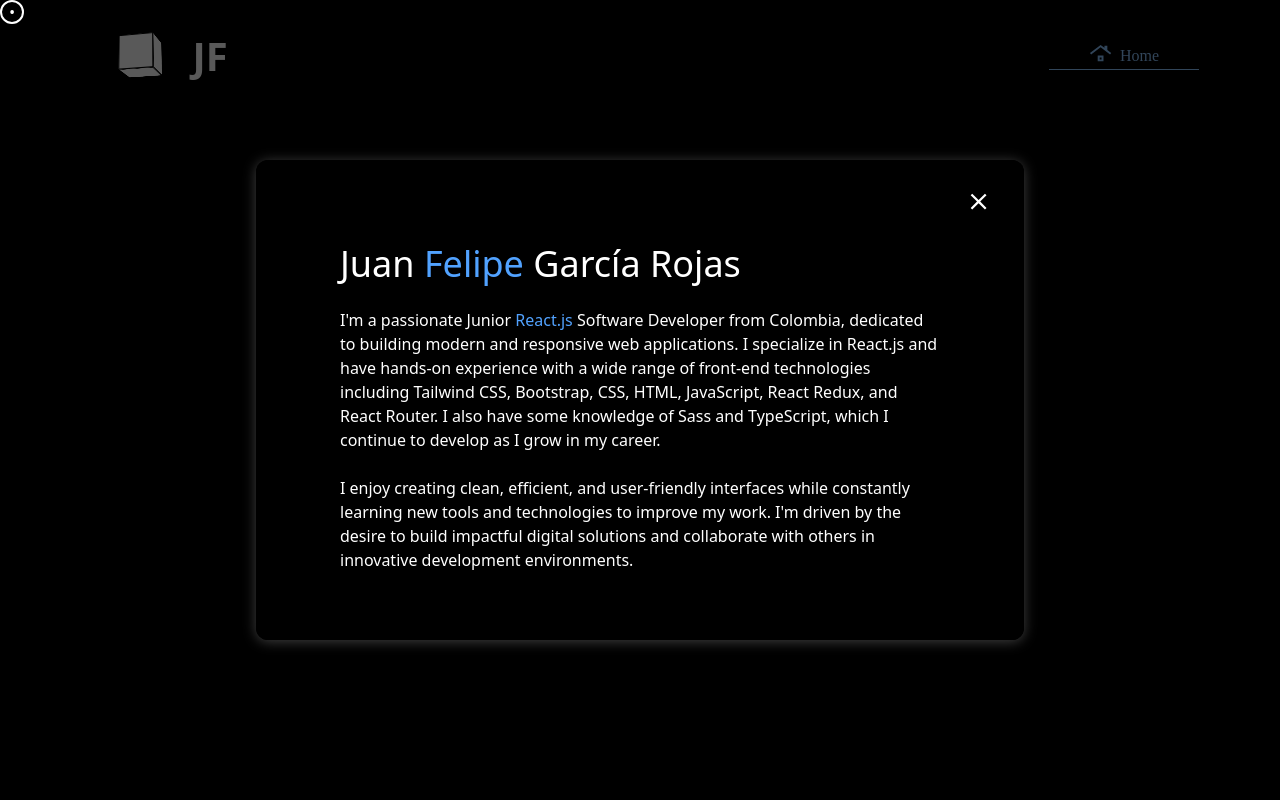
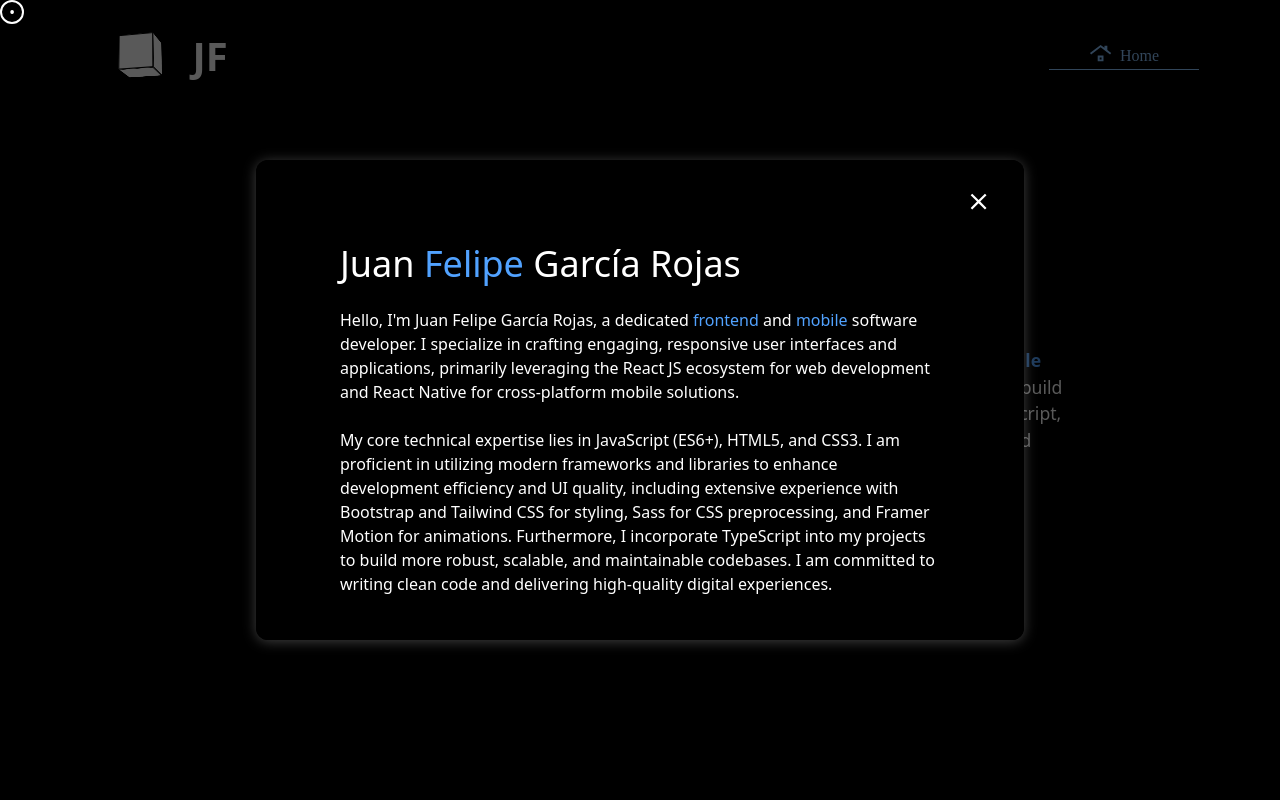
Before and after one commit to Juanfelipegrc/portafolio, a React (Vite) app: page / in a window 1280 px wide. Both pictures are taken after a click on the button "Read More". Shown: the top 800 px of the page. Built offline with nearby package versions, Linux system fonts and the light colour scheme; a web font is replaced by a local one.

Commit message:
Experience Updated

```diff
--- a/src/components/AboutMeModal.jsx
+++ b/src/components/AboutMeModal.jsx
@@ -63,9 +63,10 @@ export const AboutMeModal = ({isOpen, onClose}) => {
                                 <h2 className='text-white text-center md:text-start lg:text-start text-2xl sm:text-3xl md:text-4xl lg:text-4xl font-medium'>Juan <span className='text-blue-400'>Felipe</span> García Rojas</h2>
                                 <p className='text-white text-center md:text-start lg:text-start font-light mt-6'>
 
-                                I'm a passionate Junior <span className='text-blue-400'>React.js</span> Software Developer from Colombia, dedicated to building modern and responsive web applications. I specialize in React.js and have hands-on experience with a wide range of front-end technologies including Tailwind CSS, Bootstrap, CSS, HTML, JavaScript, React Redux, and React Router. I also have some knowledge of Sass and TypeScript, which I continue to develop as I grow in my career. <br /> <br />
+                                Hello, I'm Juan Felipe García Rojas, a dedicated <b className='text-blue-400'>frontend</b> and <b className='text-blue-400'>mobile</b> software developer. I specialize in crafting engaging, responsive user interfaces and applications, primarily leveraging the React JS ecosystem for web development and React Native for cross-platform mobile solutions.
+                                <br /> <br />
 
-                                I enjoy creating clean, efficient, and user-friendly interfaces while constantly learning new tools and technologies to improve my work. I'm driven by the desire to build impactful digital solutions and collaborate with others in innovative development environments.
+                                My core technical expertise lies in JavaScript (ES6+), HTML5, and CSS3. I am proficient in utilizing modern frameworks and libraries to enhance development efficiency and UI quality, including extensive experience with Bootstrap and Tailwind CSS for styling, Sass for CSS preprocessing, and Framer Motion for animations. Furthermore, I incorporate TypeScript into my projects to build more robust, scalable, and maintainable codebases. I am committed to writing clean code and delivering high-quality digital experiences.
 
                                 </p>
                                 </div>
@@ -97,7 +98,8 @@ export const AboutMeModal = ({isOpen, onClose}) => {
                                     </h2>
 
                                     <ul className='text-white'>
-                                        <li>- React.</li>
+                                        <li>- React JS.</li>
+                                        <li>- React Native.</li>
                                         <li>- HTML.</li>
                                         <li>- CSS.</li>
                                         <li>- JavaScript.</li>
--- a/src/pages/HomePage.jsx
+++ b/src/pages/HomePage.jsx
@@ -87,15 +87,15 @@ export const HomePage = () => {
 
             {/* HOME */}
 
-            <div className='flex items-center justify-center h-[130vh] sm:h-[130vh] md:h-screen lg:h-screen'>
-                <div className='w-[90%] sm:w-[80%] md:w-[75%] lg:w-[60%] grid grid-cols-12'>
+            <div className='flex items-center justify-center h-[135vh] sm:h-[130vh] md:h-screen lg:h-screen'>
+                <div className='w-[90%] sm:w-[80%] md:w-[88%] lg:w-[70%] grid grid-cols-12'>
 
 
                     <div className='col-span-12 flex justify-center md:justify-end lg:justify-end items-center md:items-start lg:items-center md:col-span-5 lg:col-span-5 pe-0 md:pe-7 lg:pe-7 md:pt-3 lg:pt-0'>
                         <img
                             src={PrincipalProfilePicture}
                             alt="Profile Picture"
-                            className='w-[18rem] h-[18rem] sm:w-[23rem] sm:h-[23rem] md:w-[15rem] md:h-[15rem] lg:w-[16rem] lg:h-[16rem] rounded-full'
+                            className='w-[18rem] h-auto sm:w-[23rem] md:w-[15rem] lg:w-[16rem] rounded-full aspect-square'
                         />
                     </div>
 
@@ -103,12 +103,12 @@ export const HomePage = () => {
 
 
                     <div className='col-span-12 md:col-span-7 lg:col-span-7 px-5 pt-5 flex flex-col justify-center'>
-                        <h1 className='text-white text-center md:text-start lg:text-start font-semibold text-4xl md:text-3xl lg:text-5xl'>
-                            Hello I'm <br />
+                        <h1 className='text-white text-center md:text-start lg:text-start font-semibold text-4xl md:text-4xl lg:text-5xl'>
+                            Hello I'm <br className='sm:hidden md:inline-block lg:inline-block' />
                             <span className='text-blue-300'>Juan Felipe</span>
                         </h1>
                         <p className='mt-5 text-[1.1rem] text-white text-center md:text-start lg:text-start'>
-                            Hi I'm Juan Felipe García Rojas, i'm <b className='text-blue-300'>FrontEnd</b> software developer, I'm really good working in React JS, React Native, HTML, CSS, Javascript, Bootstrap, Tailwind CSS, Motion, a bit of sass and a bit of TypeScript <br /> <br />
+                        Hi, I'm Juan Felipe García Rojas, a <b className='text-blue-400'>frontend</b> and <b className='text-blue-400'>mobile</b> developer specializing in React JS and React Native. I build responsive and engaging user interfaces using JavaScript, HTML, CSS, alongside modern tools including Tailwind CSS, Bootstrap, Motion (Framer Motion), Sass, and TypeScript. <br /> <br />
 
 
                         </p>
```
